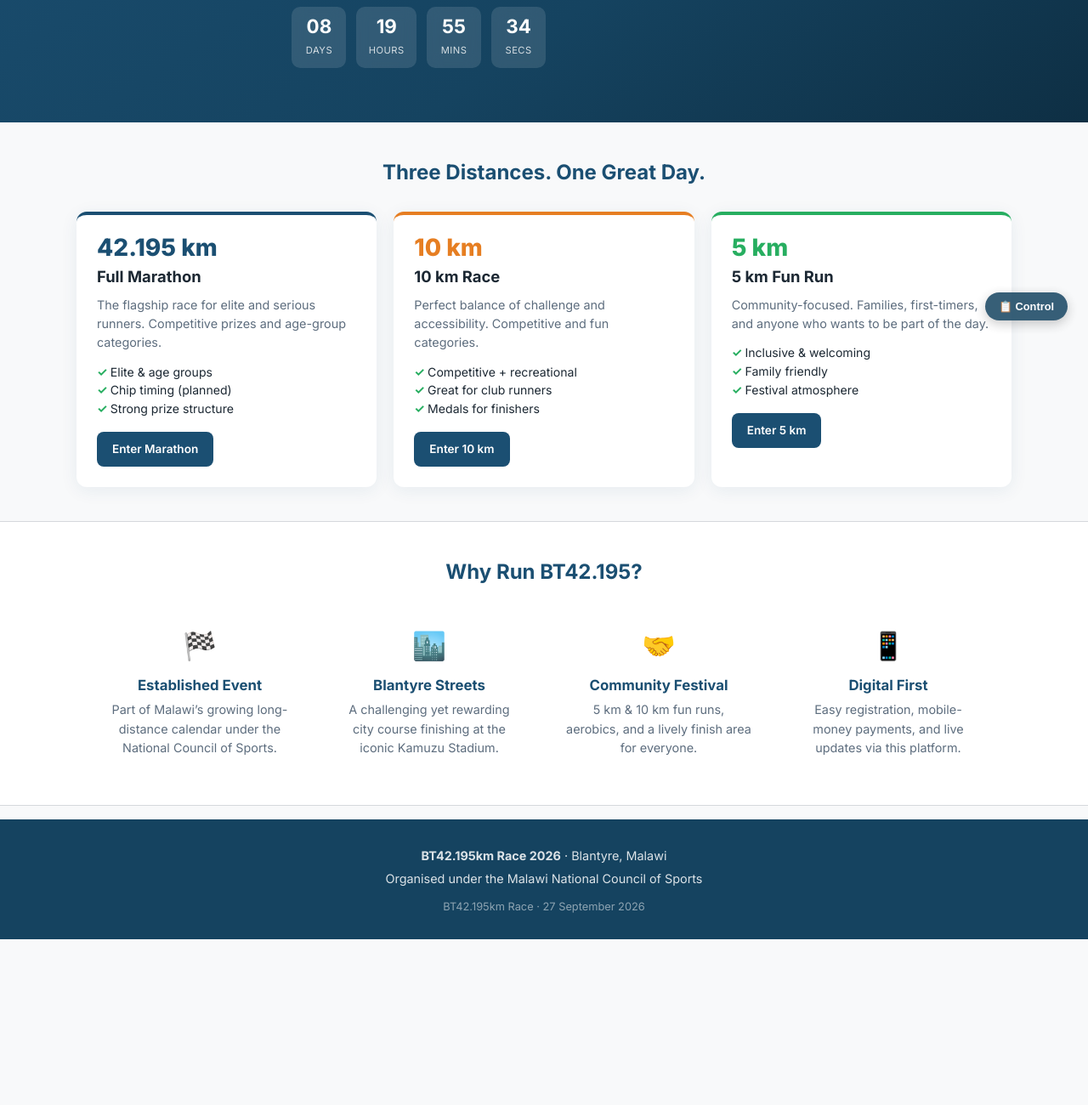
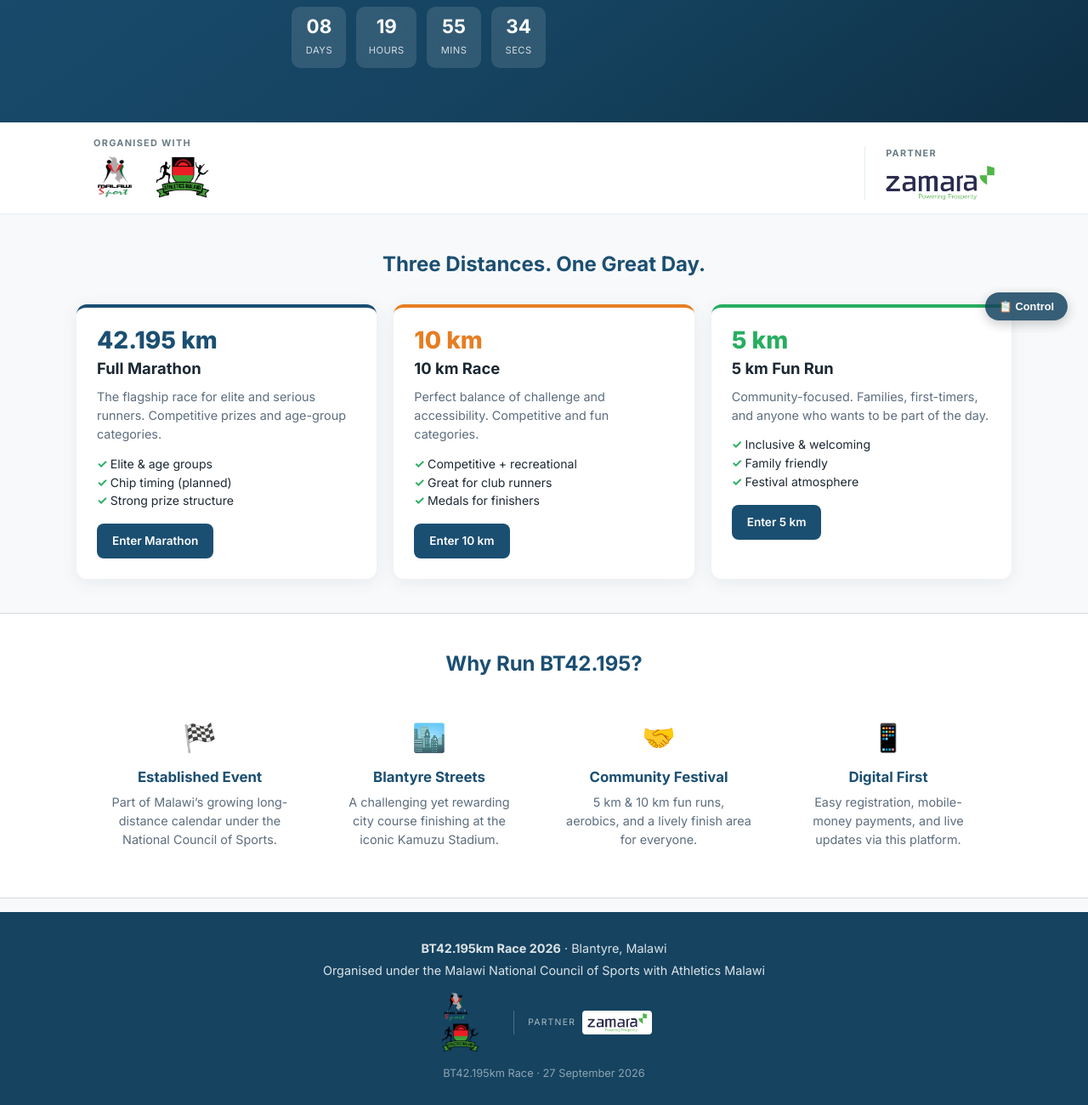
Before and after one commit to ctenthani/bt42-race-2026, a website: page index.html in a window 1280 px wide. Shown: the part 399-1699 px from the top of the page at 85% size. Before the commit the page ends 1504 px from the top, so only its background shows below. Drawn offline with nearby package versions, Linux system fonts and the light colour scheme.

Commit message:
Add files via upload

```diff
--- a/css/styles.css
+++ b/css/styles.css
@@ -1674,3 +1674,68 @@ body.course-full #page-course .container.section { padding: 0.35rem 0.5rem 0; }
   .vol-mosaic { grid-template-columns: 1fr 1fr; }
   .vol-mosaic img { height: 120px; }
 }
+
+.org-bar {
+  background: #fff;
+  border-bottom: 1px solid #e6eef4;
+  padding: 1rem 0;
+}
+.org-bar-inner {
+  display: flex;
+  flex-wrap: wrap;
+  gap: 1.5rem 2.5rem;
+  align-items: flex-end;
+  justify-content: space-between;
+}
+.org-label {
+  display: block;
+  font-size: 0.68rem;
+  letter-spacing: 0.12em;
+  text-transform: uppercase;
+  font-weight: 700;
+  color: #6b7c86;
+  margin-bottom: 0.4rem;
+}
+.org-logos { display: flex; align-items: center; gap: 1.25rem; }
+.org-logo { object-fit: contain; background: #fff; }
+.org-logo-official { height: 52px; width: auto; max-width: 140px; }
+.org-logo-partner { height: 40px; width: auto; max-width: 160px; }
+.org-group-partner {
+  border-left: 1px solid #e6eef4;
+  padding-left: 1.5rem;
+}
+.footer-brands {
+  display: flex;
+  flex-wrap: wrap;
+  gap: 1.25rem 2rem;
+  align-items: center;
+  justify-content: center;
+  margin: 0.85rem 0;
+}
+.footer-official img { height: 36px; width: auto; margin: 0 0.4rem; object-fit: contain; }
+.footer-partner {
+  display: flex;
+  align-items: center;
+  gap: 0.5rem;
+  border-left: 1px solid rgba(255,255,255,0.25);
+  padding-left: 1rem;
+}
+.footer-partner span {
+  font-size: 0.65rem;
+  letter-spacing: 0.12em;
+  text-transform: uppercase;
+  opacity: 0.75;
+}
+.footer-partner img { height: 28px; width: auto; background: #fff; padding: 3px 6px; border-radius: 4px; }
+.confirmed-partner {
+  text-align: center;
+  margin-bottom: 1.5rem;
+  padding: 1rem;
+  background: #f7faf8;
+  border: 1px solid #e2eee6;
+  border-radius: 12px;
+}
+@media (max-width: 700px) {
+  .org-group-partner { border-left: 0; padding-left: 0; }
+  .org-logo-official { height: 42px; }
+}
--- a/index.html
+++ b/index.html
@@ -68,6 +68,24 @@
             <div class="hero-badge">
               <span class="badge-num">42.195</span>
               <span class="badge-unit">km</span>
+            </div>
+          </div>
+        </div>
+
+        <div class="org-bar">
+          <div class="container org-bar-inner">
+            <div class="org-group">
+              <span class="org-label">Organised with</span>
+              <div class="org-logos">
+                <img src="assets/mncs-logo.png" alt="Malawi National Council of Sports" class="org-logo org-logo-official" />
+                <img src="assets/am-logo.png" alt="Athletics Malawi" class="org-logo org-logo-official" />
+              </div>
+            </div>
+            <div class="org-group org-group-partner">
+              <span class="org-label">Partner</span>
+              <div class="org-logos">
+                <img src="assets/zamara-logo.png" alt="Zamara — Partner" class="org-logo org-logo-partner" />
+              </div>
             </div>
           </div>
         </div>
@@ -414,6 +432,11 @@
           </div>
         </div>
         <div class="container section">
+          <div class="confirmed-partner">
+            <p class="org-label">Confirmed partner</p>
+            <img src="assets/zamara-logo.png" alt="Zamara — Partner" class="org-logo org-logo-partner" />
+            <p class="form-note">Zamara supports BT42.195km Race 2026 as a partner. The race remains an MNCS / Athletics Malawi event.</p>
+          </div>
           <div class="pitch-hero">
             <p class="pitch-kicker">Malawi National Council of Sports · Athletics Malawi</p>
             <h2>Put your brand on Malawi’s flagship city endurance day</h2>
@@ -717,7 +740,17 @@
     <footer class="footer">
       <div class="container">
         <p><strong>BT42.195km Race 2026</strong> · Blantyre, Malawi</p>
-        <p>Organised under the Malawi National Council of Sports</p>
+        <p>Organised under the Malawi National Council of Sports with Athletics Malawi</p>
+        <div class="footer-brands">
+          <div class="footer-official">
+            <img src="assets/mncs-logo.png" alt="MNCS" />
+            <img src="assets/am-logo.png" alt="Athletics Malawi" />
+          </div>
+          <div class="footer-partner">
+            <span>Partner</span>
+            <img src="assets/zamara-logo.png" alt="Zamara Partner" />
+          </div>
+        </div>
         <p class="footer-note" data-site="footerNote">BT42.195km Race · 27 September 2026</p>
       </div>
     </footer>
```
Also changed, not shown: assets/zamara-logo.png (added), assets/zamara-logo.webp (added).
